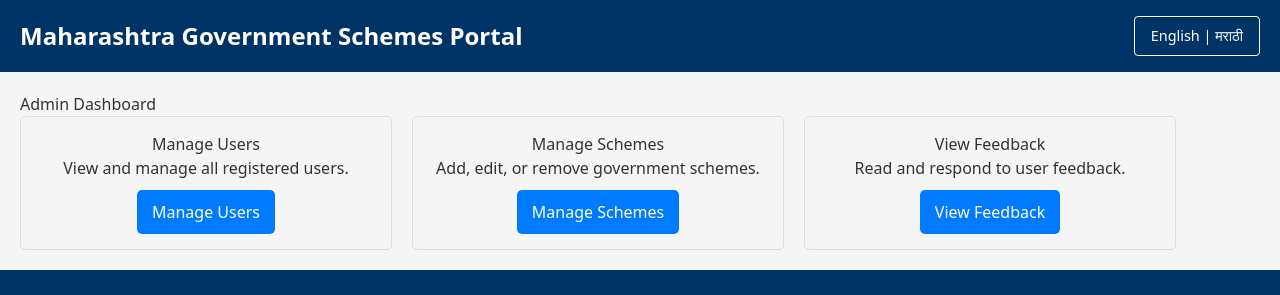
After one commit to Codeayu/MahaPower, a Django app: template core/home/templates/Admin-dashboard.html in a window 1280 px wide. The commit adds this page. Shown: the top 295 px of the page. Run offline with Django 5.2, Linux system fonts and the light colour scheme; the template is opened without the code that fills it, so the values that code supplies are empty.

Commit message:
updated sesstings

```diff
--- a/core/core/settings.py
+++ b/core/core/settings.py
@@ -82,6 +82,7 @@ DATABASES = {
         'PASSWORD': 'PcknwznKiEe9JZh6MHnL',
         'HOST': 'bzrbejr4xxkgybr6g9ok-mysql.services.clever-cloud.com',
         'PORT': '3306',
+        'CONN_MAX_AGE': 60,
     }
 }
 
--- a/core/core/urls.py
+++ b/core/core/urls.py
@@ -19,19 +19,23 @@ from django.urls import path
 from django.conf import settings
 from django.conf.urls.static import static
 from home import views
+from home.views import *
 from django.contrib.auth import views as auth_views
 
 
 urlpatterns = [
-    path('', views.index, name='index'),
+    path('', index, name='index'),
     path('admin/', admin.site.urls),
     # path('about/', views.about, name='about'),
     # path('contact/', views.contact, name='contact'),
-    path('scheme/<int:scheme_id>/', views.scheme_detail, name='scheme_detail'),
-    path('add-scheme/', views.add_scheme, name='add_scheme'),
-    path('register/',views.register, name='register'),
-    path('scheme_detail/<int:scheme_id>/', views.scheme_detail, name='scheme_detail'),
-    path('login/', views.login_view, name='login'),
+    path('scheme/<int:scheme_id>/', scheme_detail, name='scheme_detail'),
+    path('add-scheme/', add_scheme, name='add_scheme'),
+    path('register/', register, name='register'),
+    path('scheme_detail/<int:scheme_id>/', scheme_detail, name='scheme_detail'),
+    path('login/', login_view, name='login'),
+    path('admin_user/', admin_user, name='admin_user'),
+    path('logout/', logout_user, name='logout'),
+    path('staff_user/', staff_user, name='staff_user'),
 ]
 if settings.DEBUG:
     urlpatterns += static(settings.MEDIA_URL, document_root=settings.MEDIA_ROOT)
--- /dev/null
+++ b/core/home/templates/Admin-dashboard.html
@@ -0,0 +1,53 @@
+{% extends 'base.html' %}
+
+{% block content %}
+<div class="admin-dashboard">
+    <h1>Admin Dashboard</h1>
+    <div class="dashboard-sections">
+        <div class="section">
+            <h2>Manage Users</h2>
+            <p>View and manage all registered users.</p>
+            <a href="#" class="btn">Manage Users</a>
+        </div>
+        <div class="section">
+            <h2>Manage Schemes</h2>
+            <p>Add, edit, or remove government schemes.</p>
+            <a href="#" class="btn">Manage Schemes</a>
+        </div>
+        <div class="section">
+            <h2>View Feedback</h2>
+            <p>Read and respond to user feedback.</p>
+            <a href="#" class="btn">View Feedback</a>
+        </div>
+    </div>
+</div>
+
+<style>
+    .admin-dashboard {
+        padding: 20px;
+    }
+    .dashboard-sections {
+        display: flex;
+        gap: 20px;
+    }
+    .section {
+        border: 1px solid #ddd;
+        padding: 15px;
+        border-radius: 5px;
+        width: 30%;
+        text-align: center;
+    }
+    .btn {
+        margin-top: 10px;
+        display: inline-block;
+        padding: 10px 15px;
+        background-color: #007bff;
+        color: white;
+        text-decoration: none;
+        border-radius: 5px;
+    }
+    .btn:hover {
+        background-color: #0056b3;
+    }
+</style>
+{% endblock %}
--- a/core/home/templates/index.html
+++ b/core/home/templates/index.html
@@ -1,6 +1,6 @@
 <!DOCTYPE html>
 <html lang="en">
-`<head>
+<head>
     <meta charset="UTF-8">
     <meta name="viewport" content="width=device-width, initial-scale=1.0">
     <title>Maharashtra Government Schemes Portal</title>
--- a/core/home/templates/register.html
+++ b/core/home/templates/register.html
@@ -18,6 +18,10 @@
                     <div class="card-body">
                         <form method="post" action="{% url 'register' %}" class="needs-validation" novalidate>
                             {% csrf_token %}
+                            <div class="mb-3">
+                                <label for="Full_name" class="form-label">Full Name:</label>
+                                <input type="text" id="Fname" name="Fname" class="form-control" placeholder="Enter your Full Name" required>
+                            </div>
                             <div class="mb-3">
                                 <label for="username" class="form-label">Username:</label>
                                 <input type="text" id="username" name="username" class="form-control" placeholder="Enter your username" required>
```
Also changed, not shown: core/home/templates/Staff.html (added, +7 -0 lines), core/home/views.py (+44 -20 lines).
